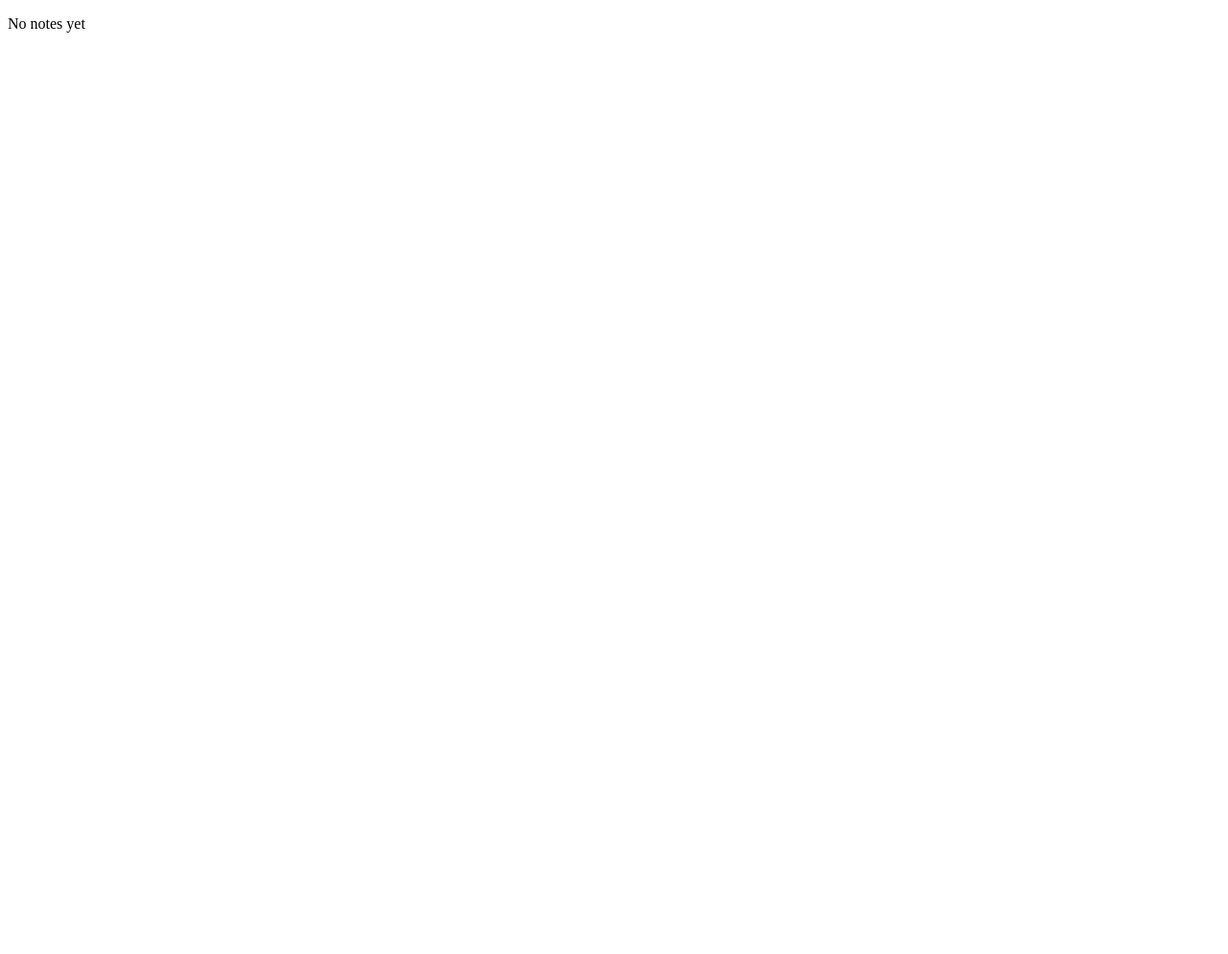
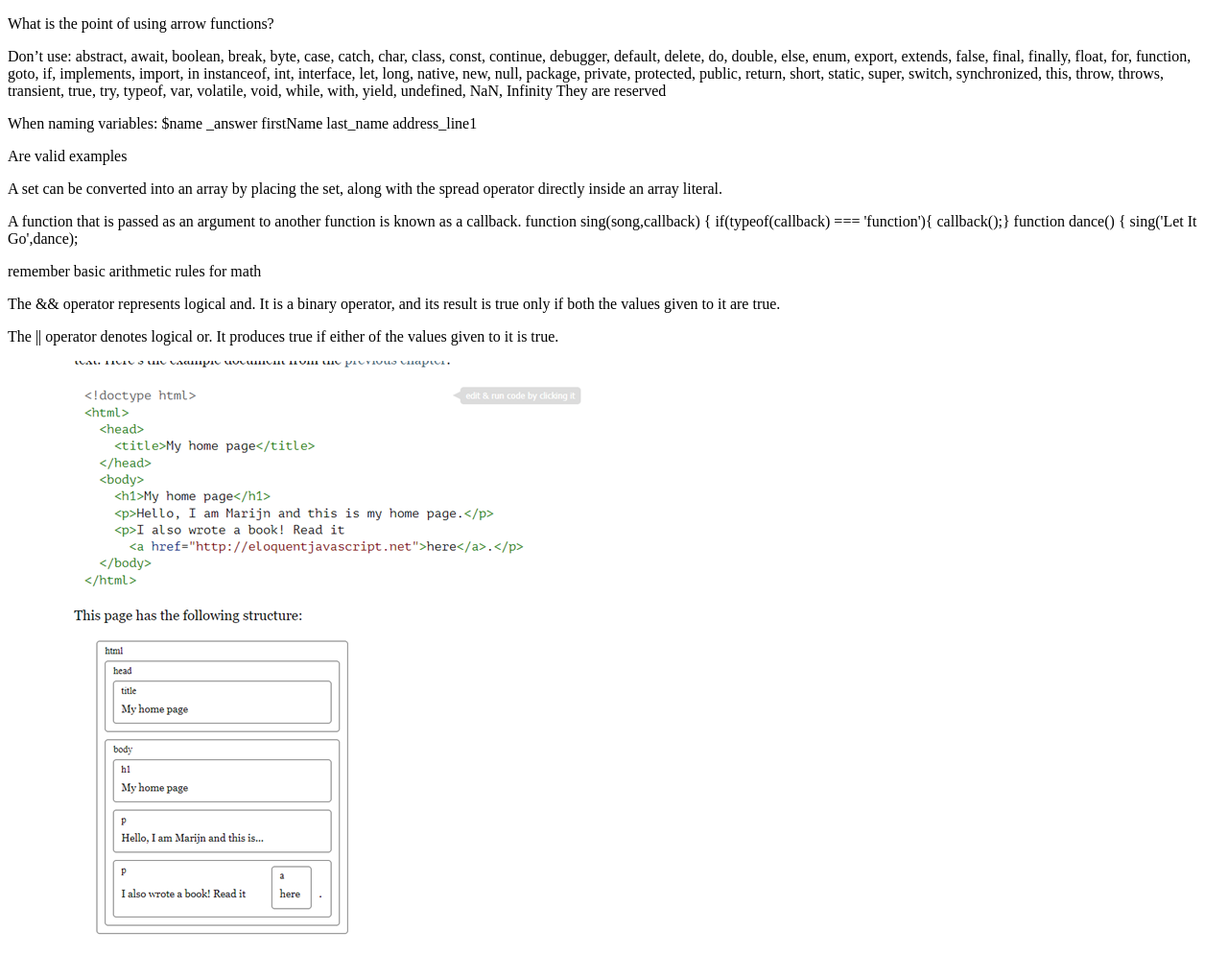
Before and after one commit to zachjrt/zachWDD330, a plain HTML site: page week2/index.html in a window 1280 px wide. Shown: the whole page at 96% size. Before the commit the page ends 800 px from the top, so only its background shows below. Drawn offline with Linux system fonts and the light colour scheme.

Commit message:
Week 2 notes

```diff
--- a/week2/index.html
+++ b/week2/index.html
@@ -2,13 +2,62 @@
 <html lang="en-us">
     <head>
         <meta charset="utf-8">
-        <title>Week 2 notes</title>
+        <title>Week 2 Team Activity</title>
+        <script src="js/main.js"></script>
+    </head>
 
-    </head>
+    <body>
         <p>
-           No notes yet
+            What is the point of using arrow functions?
+        </p>
+
+            <p>
+Don’t use:
+abstract, await, boolean, break, byte, case, catch, char, class, const, continue, debugger, default, delete, do, double, else, enum, export, extends, false, final, finally, float, for, function, goto, if, implements, import, in instanceof, int, interface, let, long, native, new, null, package, private, protected, public, return, short, static, super, switch, synchronized, this, throw, throws, transient, true, try, typeof, var, volatile, void, while, with, yield, undefined, NaN, Infinity
+They are reserved
+</p>
+
+<p>
+When naming variables:
+$name
+_answer
+firstName
+last_name
+address_line1
+</p>
+
+<p>
+Are valid examples
+</p>
+
+<p>
+A set can be converted into an array by placing the set, along with the spread operator directly inside an array literal.
+</p>
+
+
+<p>
+A function that is passed as an argument to another function is known as a callback.
+function sing(song,callback) {
+if(typeof(callback) === 'function'){    callback();}
+function dance() {
+sing('Let It Go',dance);
+</p>
+
+<p>
+remember basic arithmetic rules for math
+</p>
+
+<p>
+The && operator represents logical and. It is a binary operator, and its result is true only if both the values given to it are true.
+</p>
+
+<p>
+The || operator denotes logical or. It produces true if either of the values given to it is true.
 
         </p>
+
+    <img src="img/Picture1.png">
+
 
     </body>
 
--- /dev/null
+++ b/week2/js/main.js
@@ -0,0 +1,14 @@
+function calcNum(){
+
+  var numInput = document.getElementById("myNumber");
+  var sum = 0;
+  for (let i = 0; i < numInput; i++ )
+{
+
+  sum += i + 1;
+}
+  let output = document.createElement('p');
+
+  output.textContent = "Total is: " + sum;
+  document.querySelector('div#Output').appendChild(output);
+}
```
Also changed, not shown: week2/img/Picture1.png (added).
